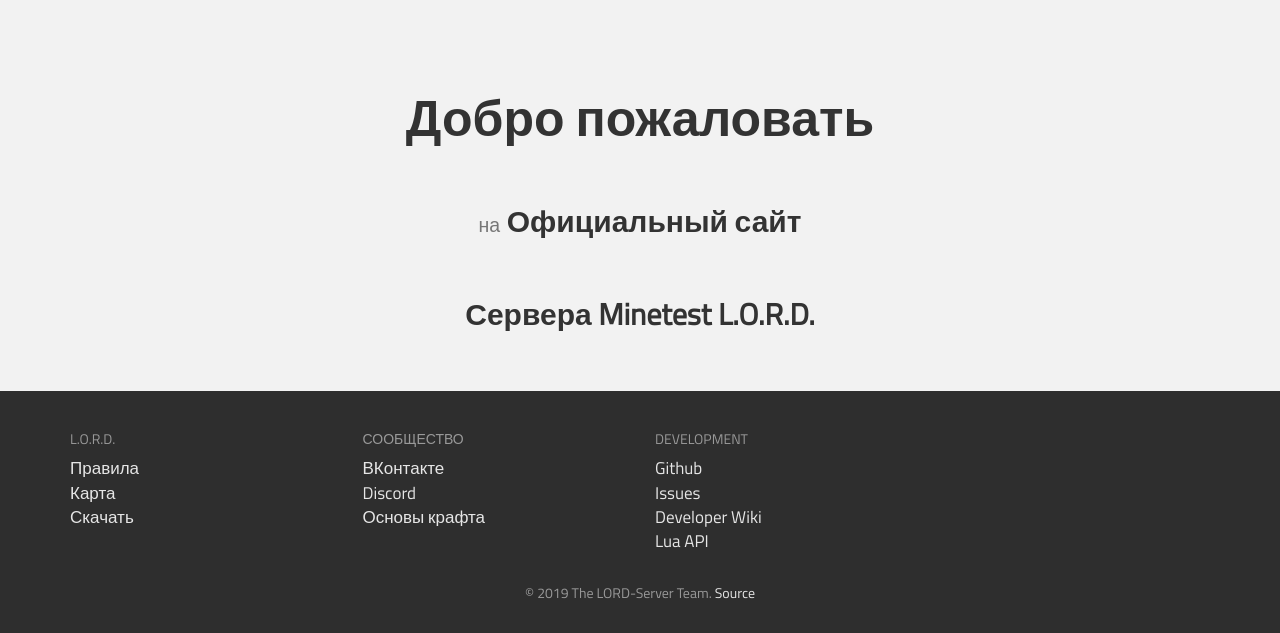
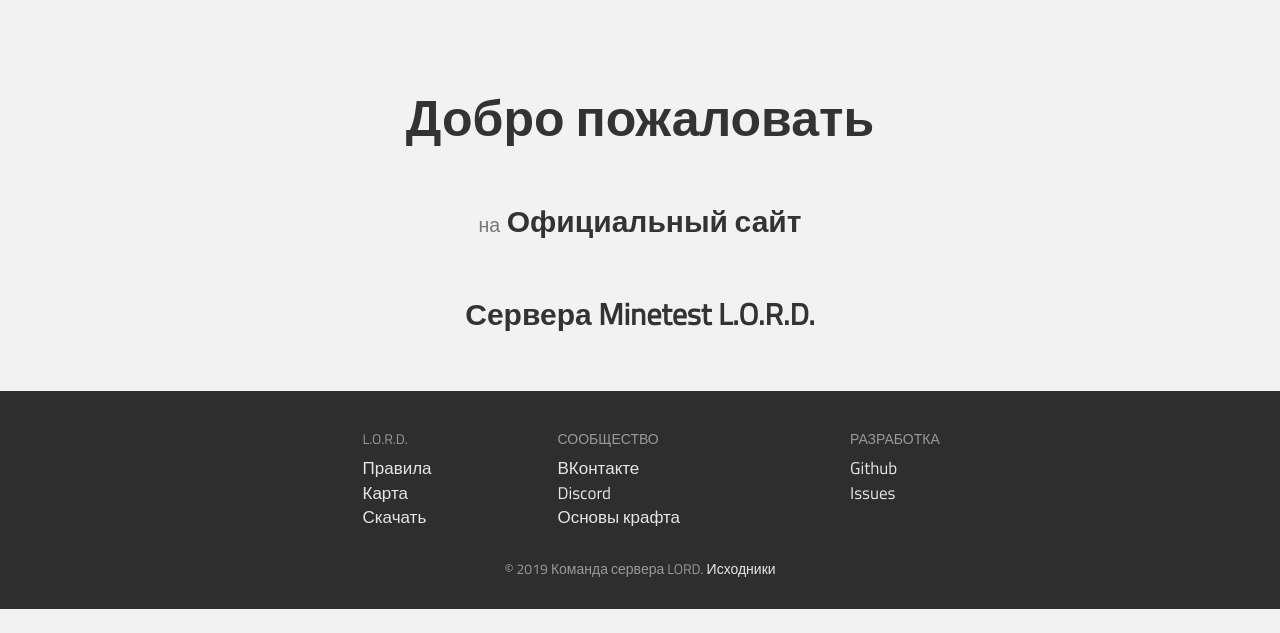
Before and after one commit to lord-server/lord-server.ru, a Jekyll site: the page built from index.html, in a window 1280 px wide and 1127 px high. Shown: the part 494-1127 px from the top of the window. Built offline with Jekyll 4.4.1, drawn with Linux system fonts in a browser that asks for light colours.

Commit message:
footer: remove links, translate, responsive changes

```diff
--- a/_includes/footer.html
+++ b/_includes/footer.html
@@ -3,7 +3,10 @@
   <footer class="page-footer font-small indigo">
     <div class="container text-md-left">
       <div class="row">
-        <div class="col-md-3 mx-auto">
+
+        <div class="col-xs-0 col-sm-3 mx-auto"></div>
+
+        <div class="col-xs-4 col-sm-2 mx-auto">
           <h5 class="font-weight-bold text-uppercase mt-3 mb-4">L.O.R.D.</h5>
           <ul class="list-unstyled">
             <li><a href="/rules">Правила</a></li>
@@ -12,7 +15,7 @@
           </ul>
         </div>
 
-        <div class="col-md-3 mx-auto">
+        <div class="col-xs-4 col-sm-3 mx-auto">
           <h5 class="font-weight-bold text-uppercase mt-3 mb-4">Сообщество</h5>
           <ul class="list-unstyled">
             <li><a href="https://vk.com/minetest_lord" target="_blank">ВКонтакте</a></li>
@@ -21,22 +24,21 @@
           </ul>
         </div>
 
-        <div class="col-md-3 mx-auto">
-          <h5 class="font-weight-bold text-uppercase mt-3 mb-4">Development</h5>
+        <div class="col-xs-4 col-sm-3 mx-auto">
+          <h5 class="font-weight-bold text-uppercase mt-3 mb-4">Разработка</h5>
           <ul class="list-unstyled">
             <li><a href="https://github.com/lord-server/lord" target="_blank">Github</a></li>
             <li><a href="https://github.com/lord-server/lord/issues" target="_blank">Issues</a></li>
-            <li><a href="https://dev.minetest.net" target="_blank">Developer Wiki</a></li>
-            <li><a href="https://minetest.net/lua_api/" target="_blank">Lua API</a></li>
           </ul>
         </div>
-        <div class="col-md-3 mx-auto">
-        </div>
+
+        <div class="col-xs-0 col-sm-1 mx-auto"></div>
+
       </div>
     </div>
     <div class="footer-copyright text-center py-3">
-        ©  {{ site.time | date: '%Y' }} The LORD-Server Team.
-        <a href="https://github.com/lord-server/lord-server.ru" target="_blank">Source</a>
+        ©  {{ site.time | date: '%Y' }} Команда сервера LORD.
+        <a href="https://github.com/lord-server/lord-server.ru" target="_blank">Исходники</a>
     </div>
   </footer>
 
```
